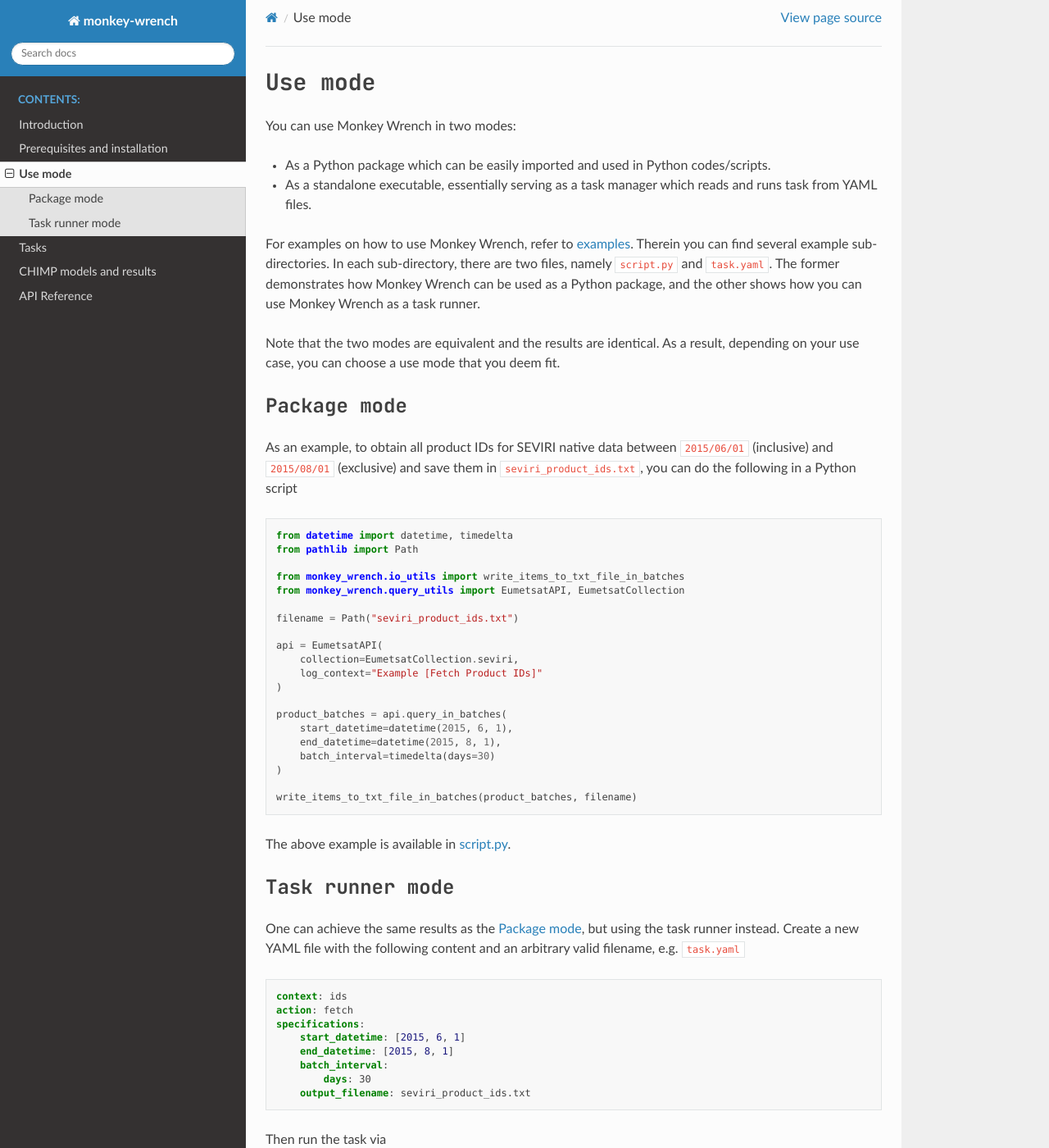
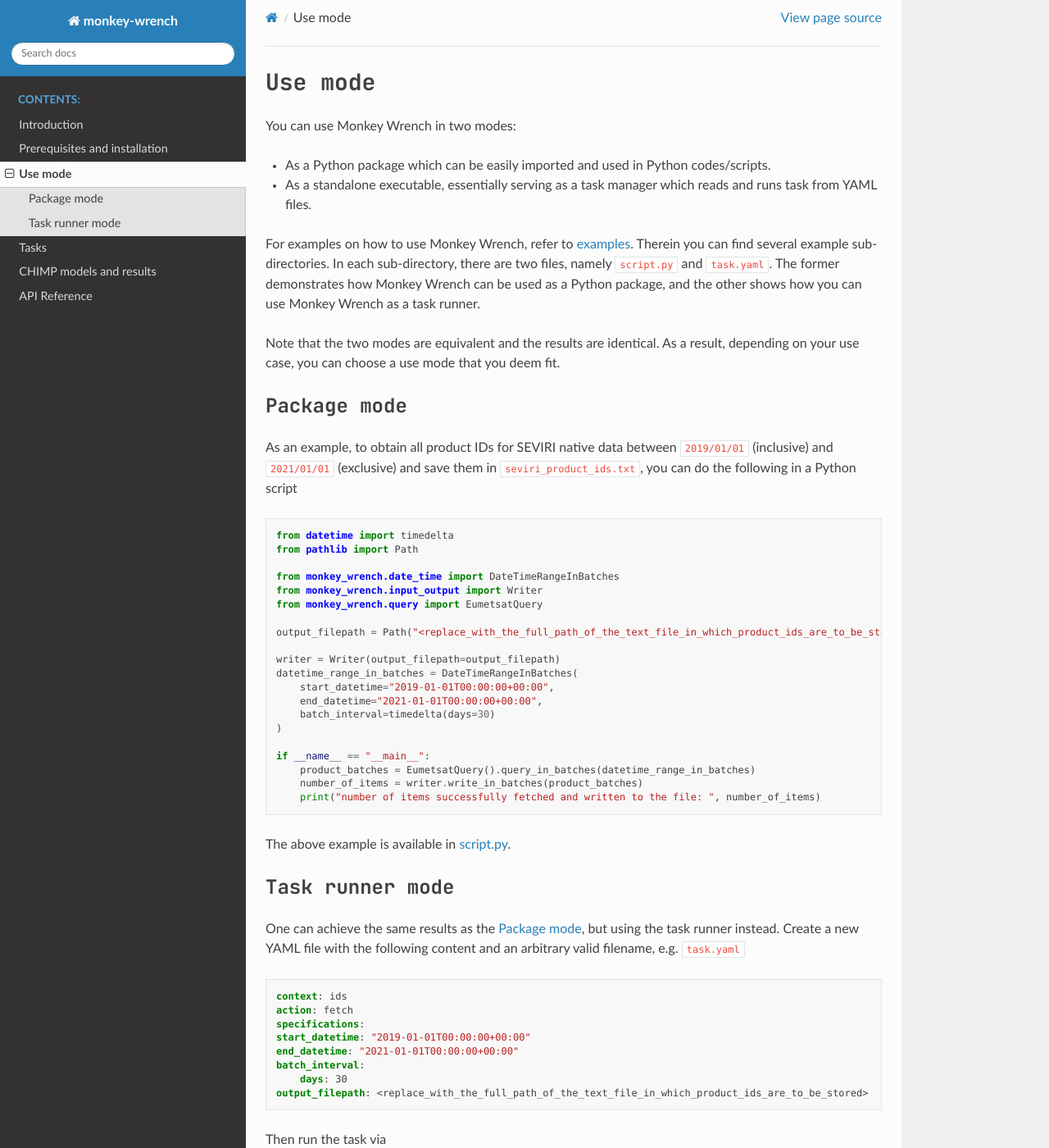
Before and after one commit to pkhalaj/monkey-wrench, a Sphinx documentation site: the page built from docs/source/static/use_mode.rst, in a window 1280 px wide and 1400 px high. Shown: the whole window at 82% size. Built offline with Sphinx 7.4.7 and the Read the Docs theme 3.1.0, drawn with Linux system fonts in a browser that asks for light colours.

Commit message:
Amend documentation

```diff
--- a/docs/source/static/use_mode.rst
+++ b/docs/source/static/use_mode.rst
@@ -18,31 +18,31 @@ choose a use mode that you deem fit.
 Package mode
 ------------
 
-As an example, to obtain all product IDs for SEVIRI native data between ``2015/06/01`` (inclusive) and ``2015/08/01``
+As an example, to obtain all product IDs for SEVIRI native data between ``2019/01/01`` (inclusive) and ``2021/01/01``
 (exclusive) and save them in :file:`seviri_product_ids.txt`, you can do the following in a Python script
 
 .. code-block:: python
 
-    from datetime import datetime, timedelta
+    from datetime import timedelta
     from pathlib import Path
 
-    from monkey_wrench.io_utils import write_items_to_txt_file_in_batches
-    from monkey_wrench.query_utils import EumetsatAPI, EumetsatCollection
+    from monkey_wrench.date_time import DateTimeRangeInBatches
+    from monkey_wrench.input_output import Writer
+    from monkey_wrench.query import EumetsatQuery
 
-    filename = Path("seviri_product_ids.txt")
+    output_filepath = Path("<replace_with_the_full_path_of_the_text_file_in_which_product_ids_are_to_be_stored>")
 
-    api = EumetsatAPI(
-        collection=EumetsatCollection.seviri,
-        log_context="Example [Fetch Product IDs]"
-    )
-
-    product_batches = api.query_in_batches(
-        start_datetime=datetime(2015, 6, 1),
-        end_datetime=datetime(2015, 8, 1),
+    writer = Writer(output_filepath=output_filepath)
+    datetime_range_in_batches = DateTimeRangeInBatches(
+        start_datetime="2019-01-01T00:00:00+00:00",
+        end_datetime="2021-01-01T00:00:00+00:00",
         batch_interval=timedelta(days=30)
     )
 
-    write_items_to_txt_file_in_batches(product_batches, filename)
+    if __name__ == "__main__":
+        product_batches = EumetsatQuery().query_in_batches(datetime_range_in_batches)
+        number_of_items = writer.write_in_batches(product_batches)
+        print("number of items successfully fetched and written to the file: ", number_of_items)
 
 
 The above example is available in `script.py`_.
@@ -58,11 +58,11 @@ with the following content and an arbitrary valid filename, e.g. ``task.yaml``
     context: ids
     action: fetch
     specifications:
-        start_datetime: [2015, 6, 1]
-        end_datetime: [2015, 8, 1]
-        batch_interval:
-            days: 30
-        output_filename: seviri_product_ids.txt
+    start_datetime: "2019-01-01T00:00:00+00:00"
+    end_datetime: "2021-01-01T00:00:00+00:00"
+    batch_interval:
+        days: 30
+    output_filepath: <replace_with_the_full_path_of_the_text_file_in_which_product_ids_are_to_be_stored>
 
 
 Then run the task via
```
